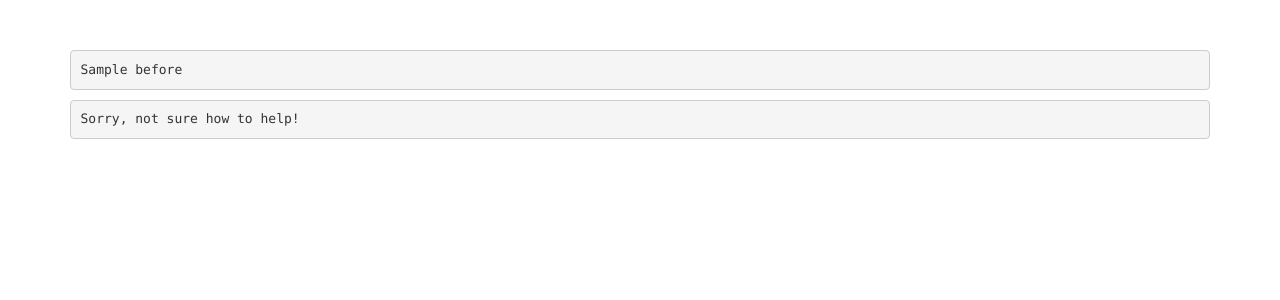
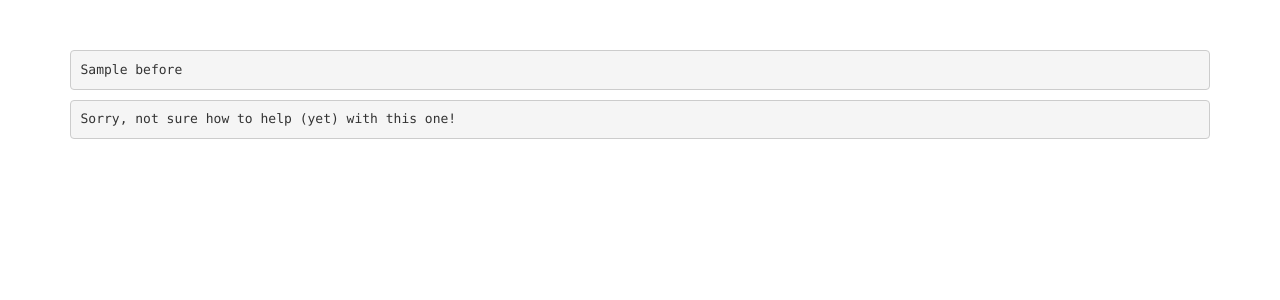
Before and after one commit to cs50/help50-deprecated, a Flask app: template templates/unhelpful.html in a window 1280 px wide. Shown: the top 300 px of the page. Run offline with Flask 2, Linux system fonts and the light colour scheme; the template is opened without the code that fills it: most values are stand-ins (such as "Sample title", 1, 10 or a date in 2020); some libraries are stand-ins or nearby versions; some web fonts are replaced.

Commit message:
updated unhelpful messages

```diff
--- a/templates/unhelpful.html
+++ b/templates/unhelpful.html
@@ -1,5 +1,5 @@
 {% extends "layout.html" %}
 {% block body %}
 <pre>{{ before }}</pre>
-<pre>Sorry, not sure how to help!</pre>
+<pre>Sorry, not sure how to help (yet) with this one!</pre>
 {% endblock %}
--- a/templates/unhelpful.txt
+++ b/templates/unhelpful.txt
@@ -1 +1 @@
-Sorry, not sure how to help!
+Sorry, not sure how to help (yet) with this one!
```
Also changed, not shown: 1 other file.
